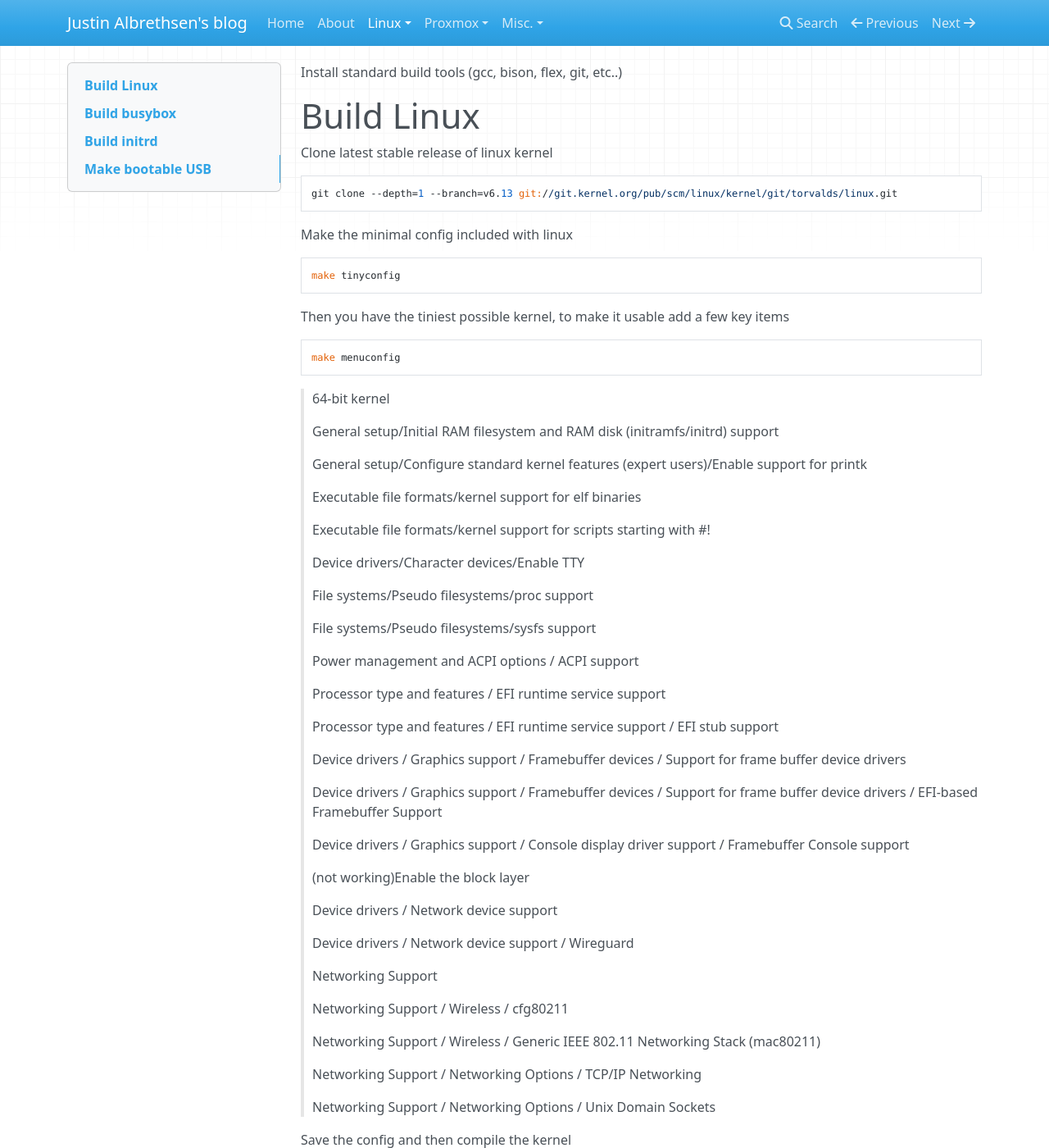
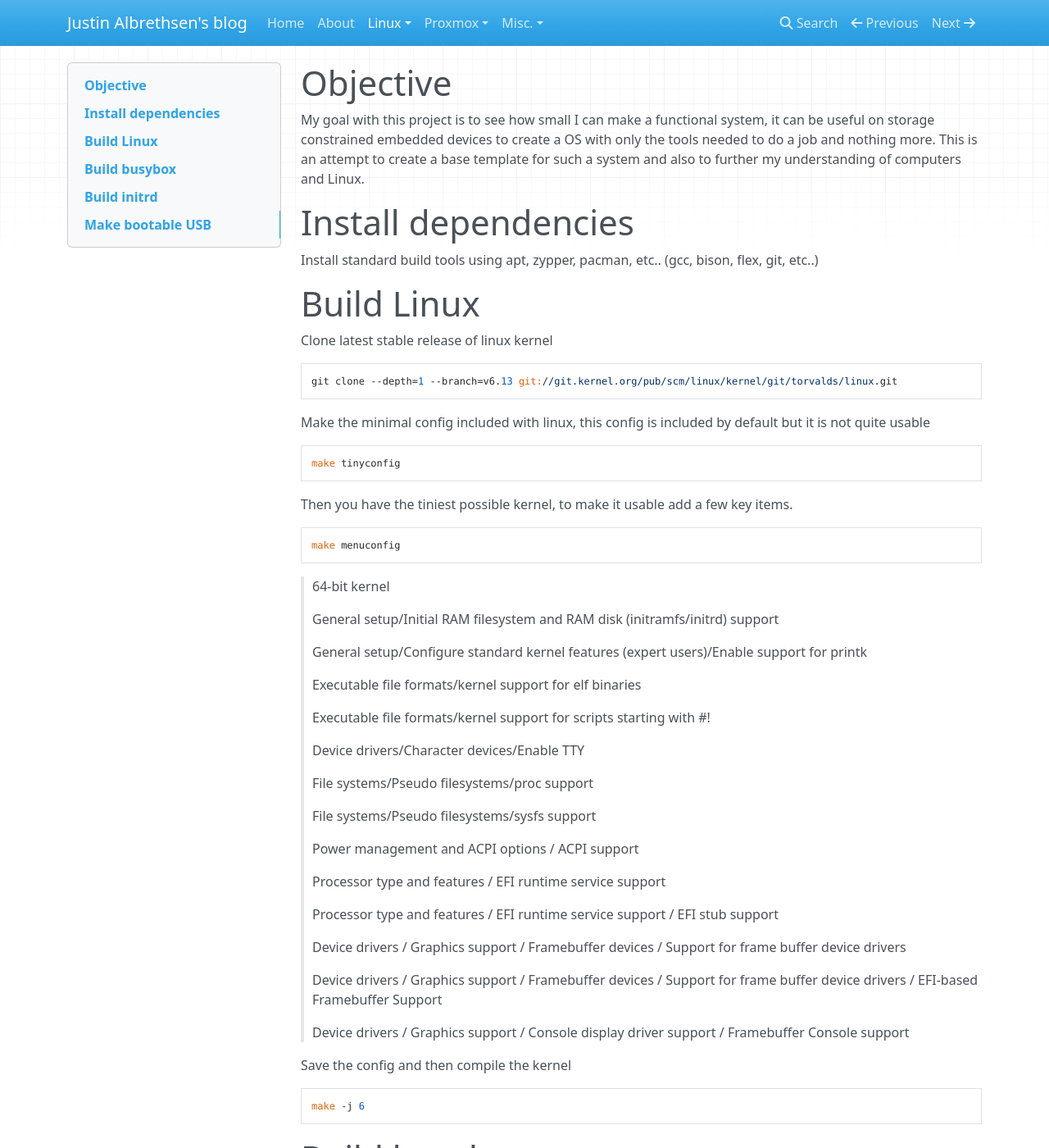
Before and after one commit to jalbrethsen/web, an MkDocs documentation site: the page built from docs/Minimal Linux.md, in a window 1280 px wide and 1400 px high. Shown: the whole window at 82% size. Built offline with MkDocs 1.6.1, drawn with Linux system fonts in a browser that asks for light colours; nearby versions of some CDN libraries; some of the changed text lies outside the part shown.

Commit message:
verified and tested minimal linux, cleaned up

````diff
--- a/docs/Minimal Linux.md
+++ b/docs/Minimal Linux.md
@@ -1,4 +1,9 @@
-Install standard build tools (gcc, bison, flex, git, etc..)
+# Objective
+My goal with this project is to see how small I can make a functional system, it can be useful on storage constrained embedded devices to create a OS with only the tools needed to do a job and nothing more. This is an attempt to create a base template for such a system and also to further my understanding of computers and Linux.
+
+# Install dependencies
+
+Install standard build tools using apt, zypper, pacman, etc.. (gcc, bison, flex, git, etc..)
 
 # Build Linux
 
@@ -8,13 +13,13 @@
 git clone --depth=1 --branch=v6.13 git://git.kernel.org/pub/scm/linux/kernel/git/torvalds/linux.git
 ```
 
-Make the minimal config included with linux
+Make the minimal config included with linux, this config is included by default but it is not quite usable
 
 ```
 make tinyconfig
 ```
 
-Then you have the tiniest possible kernel, to make it usable add a few key items
+Then you have the tiniest possible kernel, to make it usable add a few key items.
 
 ```
 make menuconfig
@@ -47,22 +52,6 @@
 > Device drivers / Graphics support / Framebuffer devices / Support for frame buffer device drivers / EFI-based Framebuffer Support
 >
 > Device drivers / Graphics support / Console display driver support / Framebuffer Console support
->
-> (not working)Enable the block layer
->
-> Device drivers / Network device support
->
-> Device drivers / Network device support / Wireguard
->
-> Networking Support
->
-> Networking Support / Wireless / cfg80211
->
-> Networking Support / Wireless / Generic IEEE 802.11 Networking Stack (mac80211)
->
-> Networking Support / Networking Options / TCP/IP Networking
->
-> Networking Support / Networking Options / Unix Domain Sockets
 
 Save the config and then compile the kernel
 
@@ -72,7 +61,8 @@
 
 # Build busybox
 
-Get the source
+Busybox is a good tool for simplifying the setup of our embedded system as it includes all your tools in a single binary.
+
 
 ```
 wget https://busybox.net/downloads/busybox-1.37.0.tar.bz2
@@ -80,7 +70,7 @@
 cd busybox-1.37.0/
 ```
 
-Now we make the config
+Now we make the config, here you can choose what tools to package within busybox
 
 ```
 make menuconfig
@@ -132,6 +122,11 @@
 ```
 
 Now we have initrd file in \~/initrd
+You can boot this initrd and kernel with qemu to get a shell
+```
+qemu-system-x86_64 -kernel arch/x86/boot/bzImage -initrd ~/initrd
+```
+You should now be greeted with a simple shell that you can interact with your minimal linux system
 
 # Make bootable USB
 
@@ -159,3 +154,8 @@
 ```
 fs0:\bzImage initrd=initrd
 ```
+Then copy the startup.nsh to the root of your usb stick
+```
+cp startup.nsh /mnt/hda
+```
+Plugin and bootup your minimal linux on real hardware. You may need to navigate the efi shell if this startup.nsh does not get called correctly.
````
